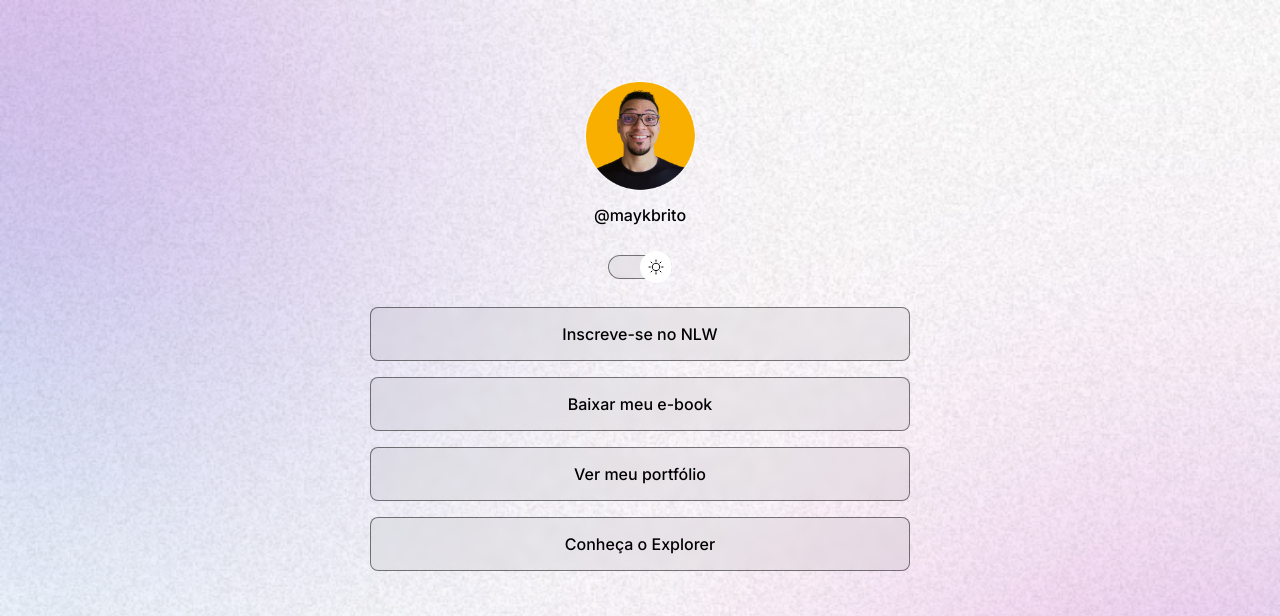
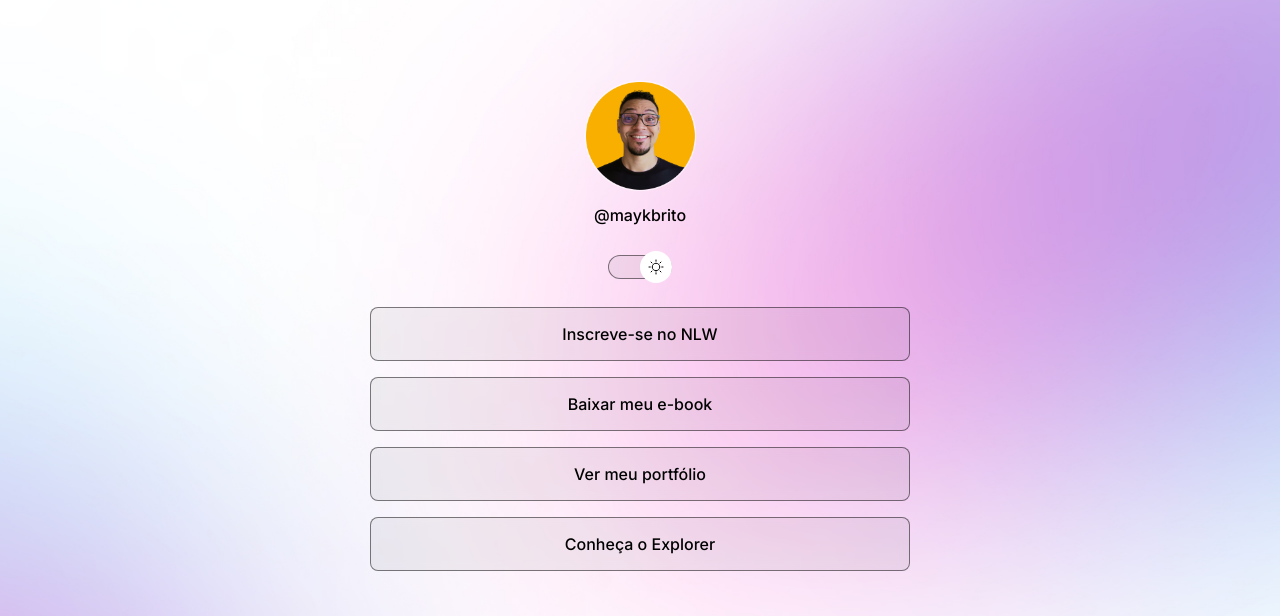
Before and after one commit to HigorPiress/projeto-light-dark, a plain HTML site: page index.html in a window 1280 px wide. Shown: the top 616 px of the page. Drawn offline with nearby package versions, Linux system fonts and the light colour scheme.

Commit message:
change background based on media queries

```diff
--- a/style.css
+++ b/style.css
@@ -35,6 +35,7 @@ body * {
 body {
   /* atalho background: color image repeat positon/size*/
   background: var(--bg-url) no-repeat top center/cover;
+  height: 100vh;
 }
 /*Quando espeficia a largura, geralmente não precisa da altura. Largura geralmente segue o contéudo da pagina */
 
@@ -166,3 +167,14 @@ footer {
   text-align: center;
   font-size: 14px;
 }
+
+/* media queries */
+@media (min-width: 700px) {
+  :root {
+    --bg-url: url(./assets/bg-desktop.jpg);
+  }
+
+  .light {
+    --bg-url: url(../assets/bg-desktop-light.jpg);
+  }
+}
```
